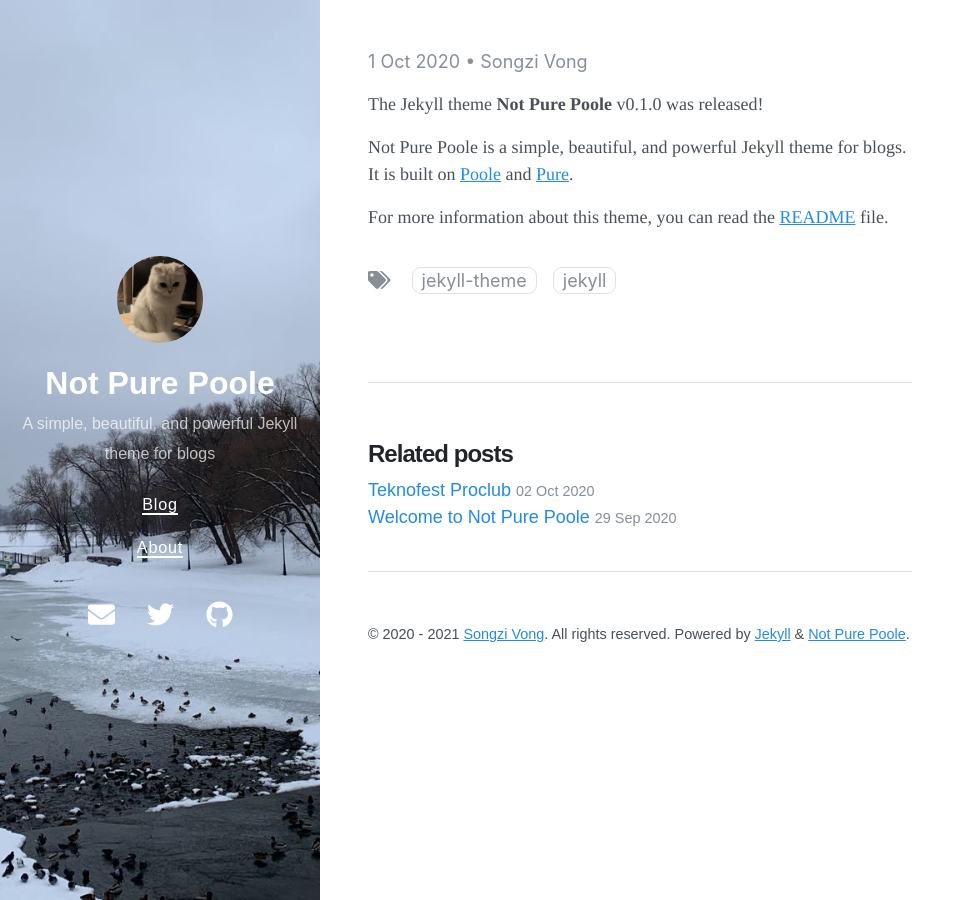
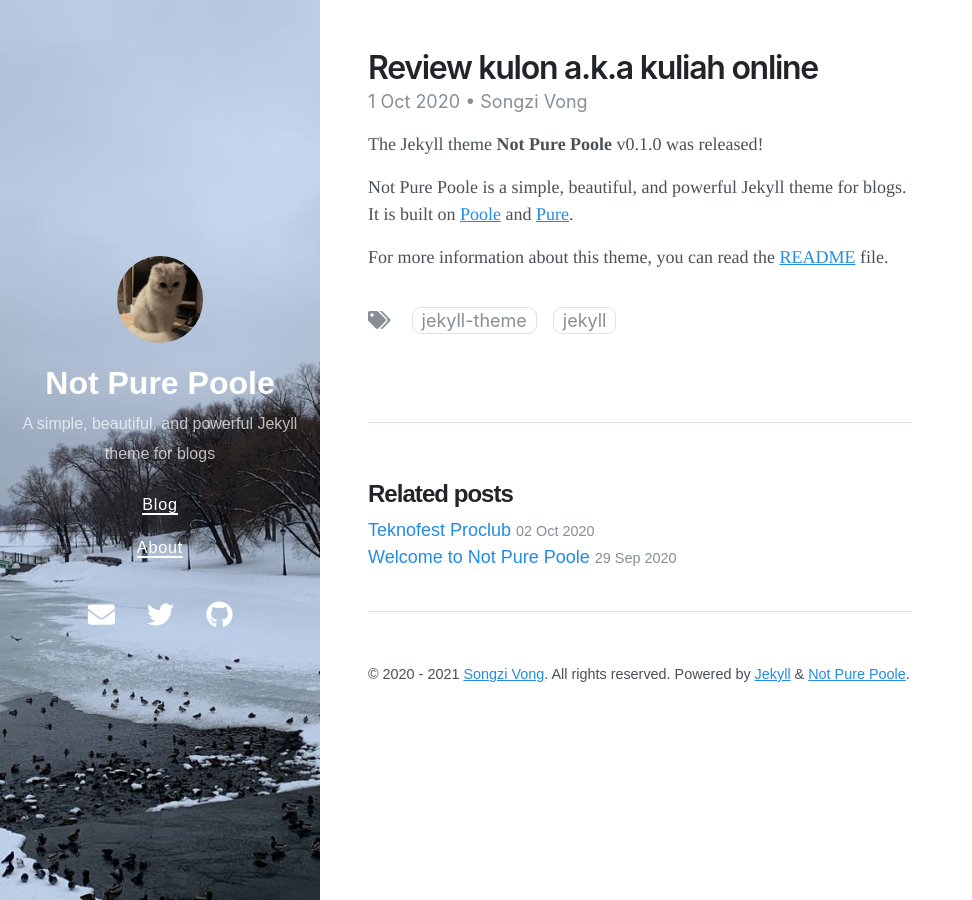
Before and after one commit to stackbit-projects/farisproclub-29731, a Jekyll site: the page built from _posts/2020-10-01-releasing-not-pure-poole-v0-1-0.md, in a window 1280 px wide. Shown: the whole page, without its empty margins (0-972 px from the left). Built offline with Jekyll 4.4.1, drawn with Linux system fonts in a browser that asks for light colours; nearby versions of some CDN libraries.

Commit message:
2020-10-01-releasing-not-pure-poole-v0-1-0.md: updated title

```diff
--- a/_posts/2020-10-01-releasing-not-pure-poole-v0-1-0.md
+++ b/_posts/2020-10-01-releasing-not-pure-poole-v0-1-0.md
@@ -1,6 +1,6 @@
 ---
 layout: post
-title: ''
+title: Review kulon a.k.a kuliah online
 author: Songzi Vong
 tags:
   - jekyll theme
```
